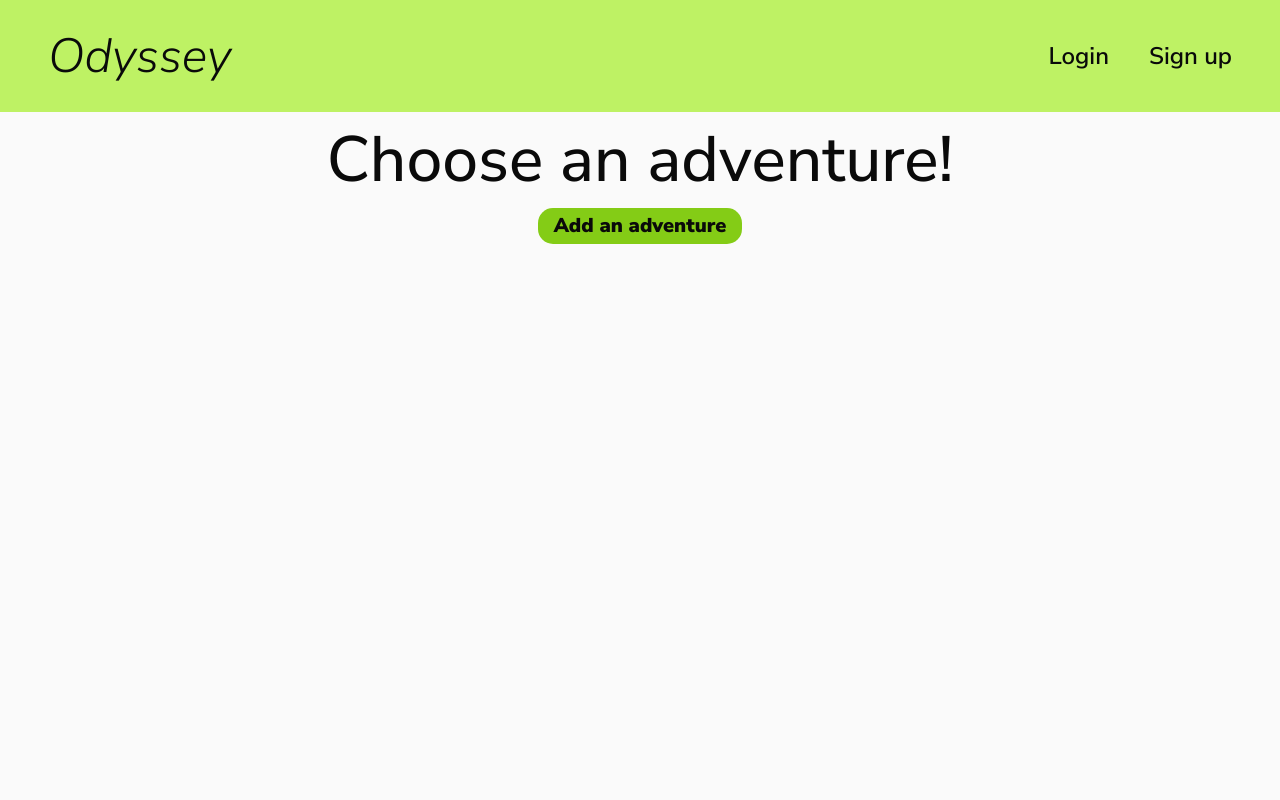
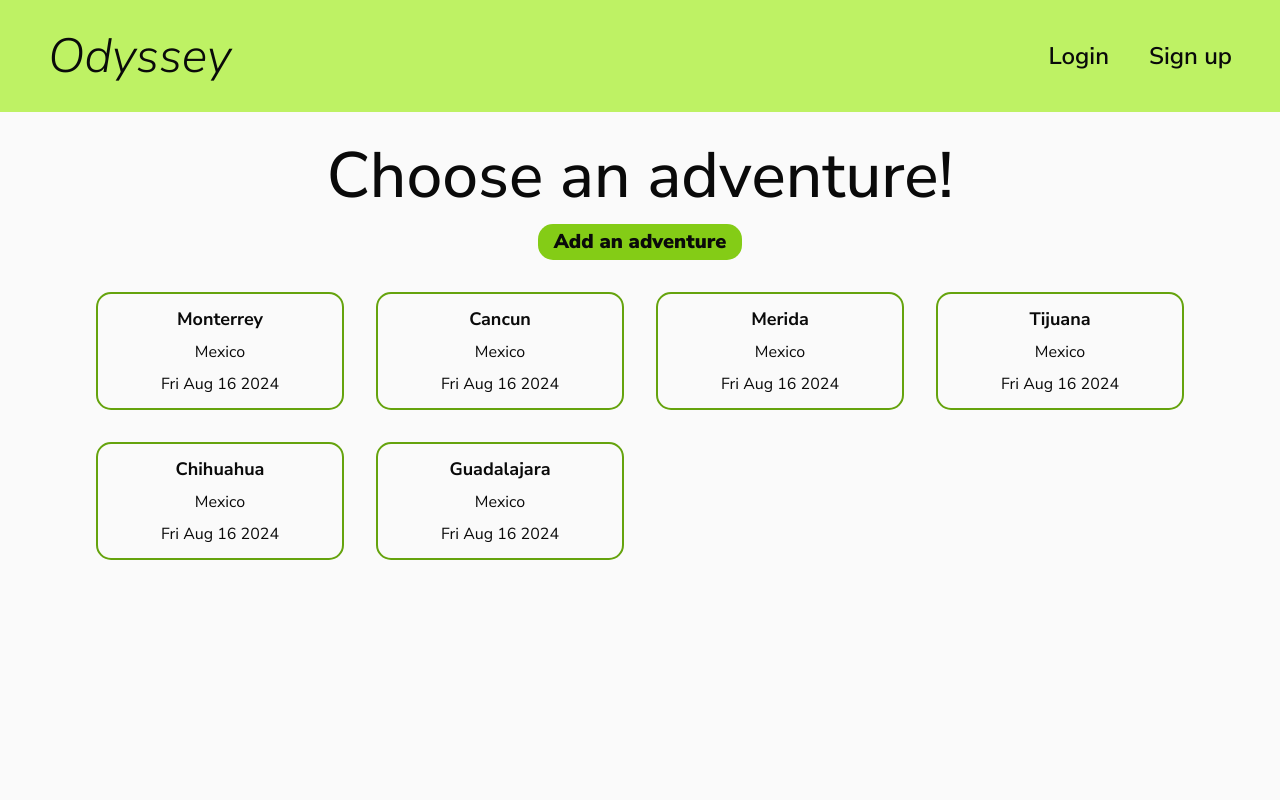
Before and after one commit to eduardoVela2022/odyssey, a React (Vite) app in the folder client/: page /adventures in a window 1280 px wide. Shown: the top 800 px of the page. Built offline with nearby package versions, Linux system fonts and the light colour scheme.

Commit message:
Added style to adventures page.

```diff
--- a/client/src/App.css
+++ b/client/src/App.css
@@ -41,6 +41,37 @@
   gap: 1rem;
 }
 
+/* Adventures Elements */
+.adventures-container {
+  display: flex;
+  flex-direction: column;
+  align-items: center;
+  gap: 1rem;
+  margin: 1rem;
+}
+
+.adventures-grid-container {
+  display: grid;
+  grid-template-columns: 1fr 1fr 1fr 1fr;
+  gap: 2rem;
+  width: 85dvw;
+  margin-top: 1rem;
+}
+
+.adventures-grid-item-container {
+  display: flex;
+  flex-direction: column;
+  align-items: center;
+  gap: 1rem;
+  padding: 1rem;
+  border: 2px solid var(--lime-600);
+  border-radius: 15px;
+}
+
+.adventures-grid-item-title {
+  font-size: 1.125rem;
+}
+
 /* Single Adventure Elements */
 .single-adventure-container {
   display: flex;
@@ -63,6 +94,7 @@
   flex-direction: column;
   gap: 2rem;
   width: inherit;
+  margin-top: 1rem;
 }
 
 .odyssey-list-item-container {
@@ -77,7 +109,6 @@
 
 .odyssey-list-item-title {
   font-size: 1.125rem;
-  font-weight: 600;
 }
 
 /* Form Elements */
--- a/client/src/components/Adventure/AdventureGrid.jsx
+++ b/client/src/components/Adventure/AdventureGrid.jsx
@@ -4,13 +4,13 @@ import AdventureGridItem from "./AdventureGridItem";
 // Adventure grid component
 function AdventureGrid({ adventures }) {
   return (
-    <ul>
+    <ul className="adventures-grid-container">
       {adventures.map((adventure) => (
         <AdventureGridItem
           key={adventure.id}
           destination={adventure.destination}
           country={adventure.country}
-          dataOfAdventure={adventure.dataOfAdventure}
+          dateOfAdventure={adventure.dateOfAdventure}
         />
       ))}
     </ul>
--- a/client/src/components/Adventure/AdventureGridItem.jsx
+++ b/client/src/components/Adventure/AdventureGridItem.jsx
@@ -1,12 +1,12 @@
 /* eslint-disable react/prop-types */
 
 // Adventure grid item component
-function AdventureGridItem({ destination, country, dataOfAdventure }) {
+function AdventureGridItem({ destination, country, dateOfAdventure }) {
   return (
-    <li>
-      <h5>{destination}</h5>
+    <li className="adventures-grid-item-container">
+      <h5 className="adventures-grid-item-title">{destination}</h5>
       <p>{country}</p>
-      <p>{dataOfAdventure}</p>
+      <p>{dateOfAdventure.toDateString()}</p>
     </li>
   );
 }
--- a/client/src/pages/AdventuresPage.jsx
+++ b/client/src/pages/AdventuresPage.jsx
@@ -1,6 +1,7 @@
 import { Link } from "react-router-dom";
 import Header from "../components/UI/Header";
 import PageTitle from "../components/UI/PageTitle";
+import AdventureGrid from "../components/Adventure/AdventureGrid";
 
 // Adventures page
 function AdventuresPage() {
@@ -10,17 +11,61 @@ function AdventuresPage() {
     { name: "Sign up", link: "/sign-up" },
   ];
 
+  // Test adventures list
+  const testAdventures = [
+    {
+      id: 1,
+      destination: "Monterrey",
+      country: "Mexico",
+      dateOfAdventure: new Date(),
+    },
+    {
+      id: 2,
+      destination: "Cancun",
+      country: "Mexico",
+      dateOfAdventure: new Date(),
+    },
+    {
+      id: 3,
+      destination: "Merida",
+      country: "Mexico",
+      dateOfAdventure: new Date(),
+    },
+    {
+      id: 4,
+      destination: "Tijuana",
+      country: "Mexico",
+      dateOfAdventure: new Date(),
+    },
+    {
+      id: 5,
+      destination: "Chihuahua",
+      country: "Mexico",
+      dateOfAdventure: new Date(),
+    },
+    {
+      id: 6,
+      destination: "Guadalajara",
+      country: "Mexico",
+      dateOfAdventure: new Date(),
+    },
+  ];
+
   return (
     <>
       <Header navBarRoutes={navBarRoutes} />
 
       <main className="main-container">
-        <div className="page-title-and-btn-container">
-          <PageTitle title="Choose an adventure!" />
+        <div className="adventures-container">
+          <div className="page-title-and-btn-container">
+            <PageTitle title="Choose an adventure!" />
 
-          <Link className="primary-btn" to="/create-adventure">
-            Add an adventure
-          </Link>
+            <Link className="primary-btn" to="/create-adventure">
+              Add an adventure
+            </Link>
+          </div>
+
+          <AdventureGrid adventures={testAdventures} />
         </div>
       </main>
     </>
```
